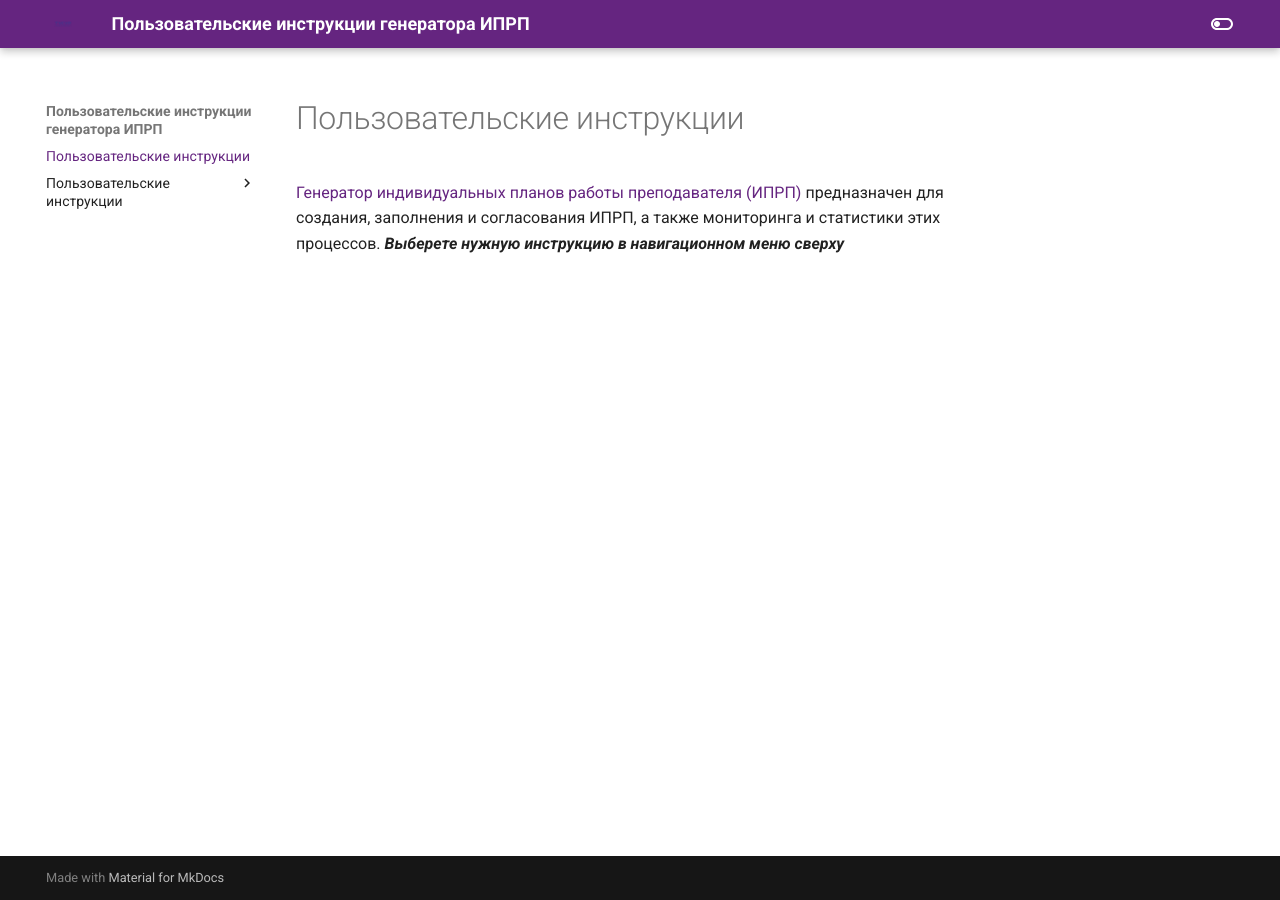
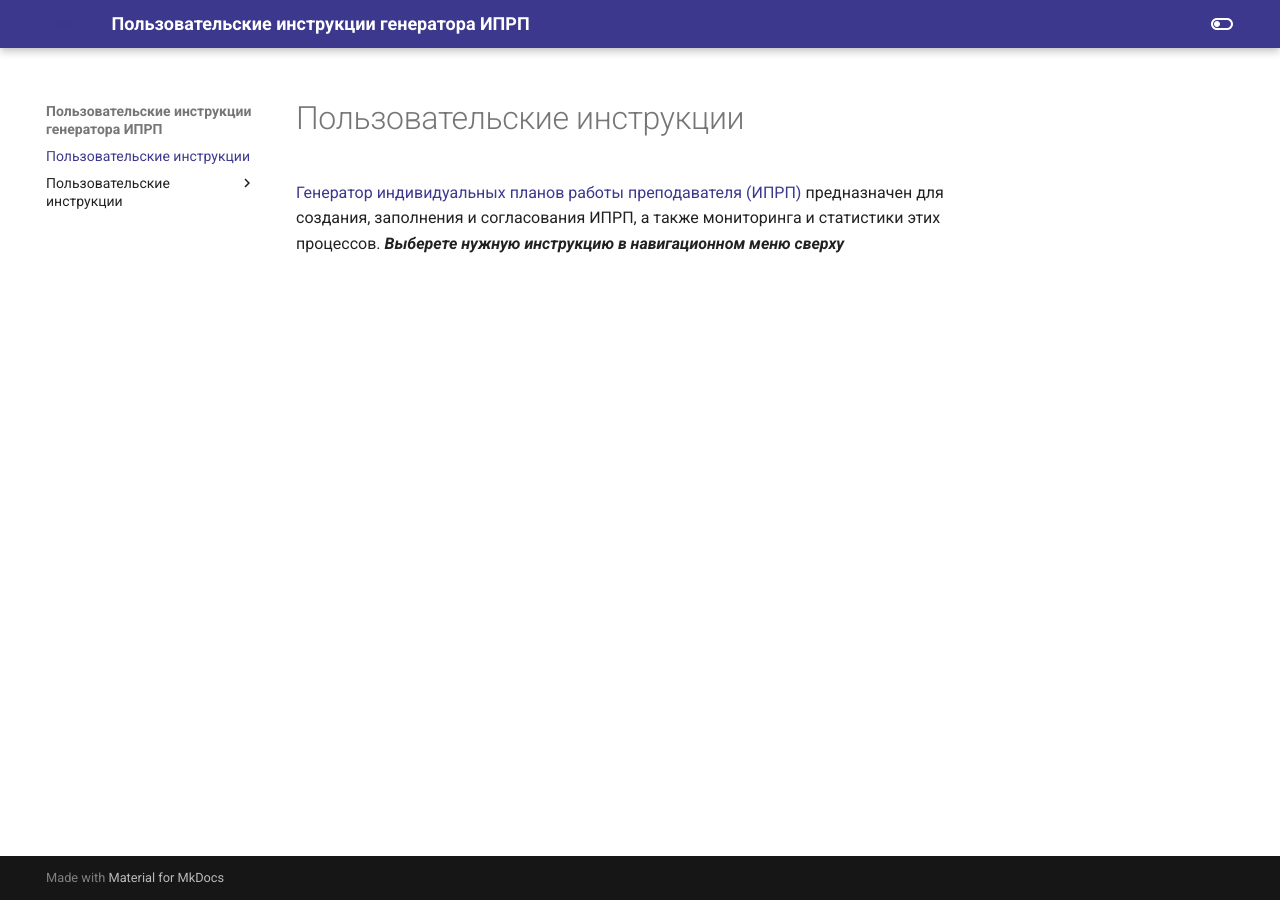
Before and after one commit to PopkovAYu/ppswp_guides, an MkDocs documentation site: the page built from docs/index.md, in a window 1280 px wide. Built offline with MkDocs 1.6.1 and Material for MkDocs 9.7.7, drawn with Linux system fonts in a browser that asks for light colours.

Commit message:
vault backup: 2024-05-27 16:52:47
Affected files:
docs/stylesheets/extra.css

```diff
--- a/docs/stylesheets/extra.css
+++ b/docs/stylesheets/extra.css
@@ -1,7 +1,7 @@
 :root {
-    --md-primary-fg-color:        #652580;
-    --md-primary-fg-color--light: #652580;
-    --md-primary-fg-color--dark:  #652580;
+    --md-primary-fg-color:        #3C388D;
+    --md-primary-fg-color--light: #3C388D;
+    --md-primary-fg-color--dark:  #3C388D;
     --md-accent-fg-color:         #9FC53A;
     --md-primary-fg-color--light: #9FC53A;
     --md-primary-fg-color--dark:   #9FC53A;
```
